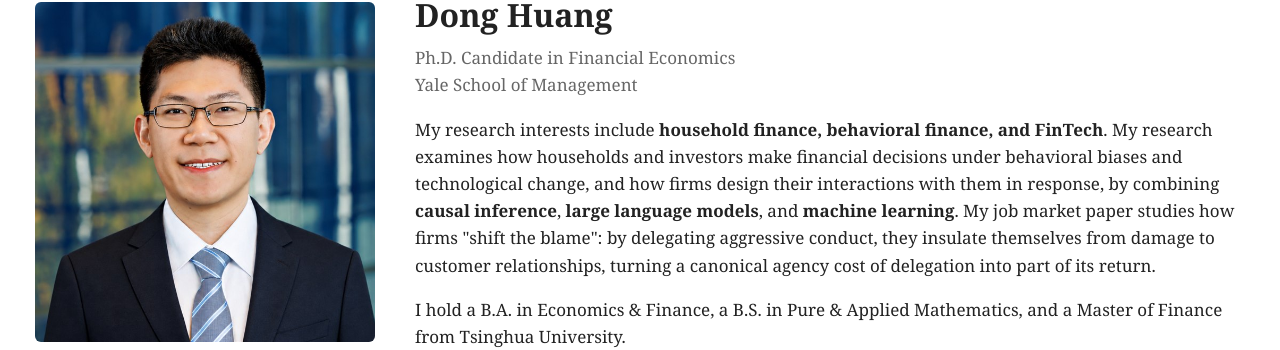
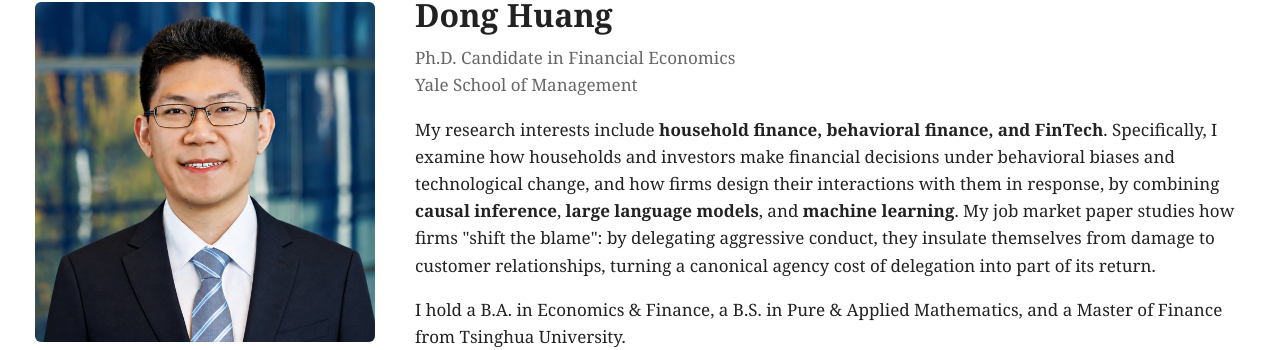
Before and after one commit to huangdong95/huangdong95.github.io, a Jekyll site: the page built from index.html, in a window 1280 px wide. Shown: the part 126-476 px from the top of the page. Built offline with Jekyll 4.4.1, drawn with Linux system fonts in a browser that asks for light colours.

Commit message:
Bio: 'Specifically, I examine...'
Co-Authored-By: Claude Opus 5 (1M context) <noreply@anthropic.com>

```diff
--- a/index.html
+++ b/index.html
@@ -8,7 +8,7 @@ layout: default
     <p class="role">{{ site.author.title }}<br>{{ site.author.affiliation }}</p>
     <p>
       My research interests include <strong>household finance, behavioral finance, and
-      FinTech</strong>. My research examines how households and investors make financial
+      FinTech</strong>. Specifically, I examine how households and investors make financial
       decisions under behavioral biases and technological change, and how firms design
       their interactions with them in response, by combining
       <strong>causal inference</strong>, <strong>large language models</strong>, and
```
